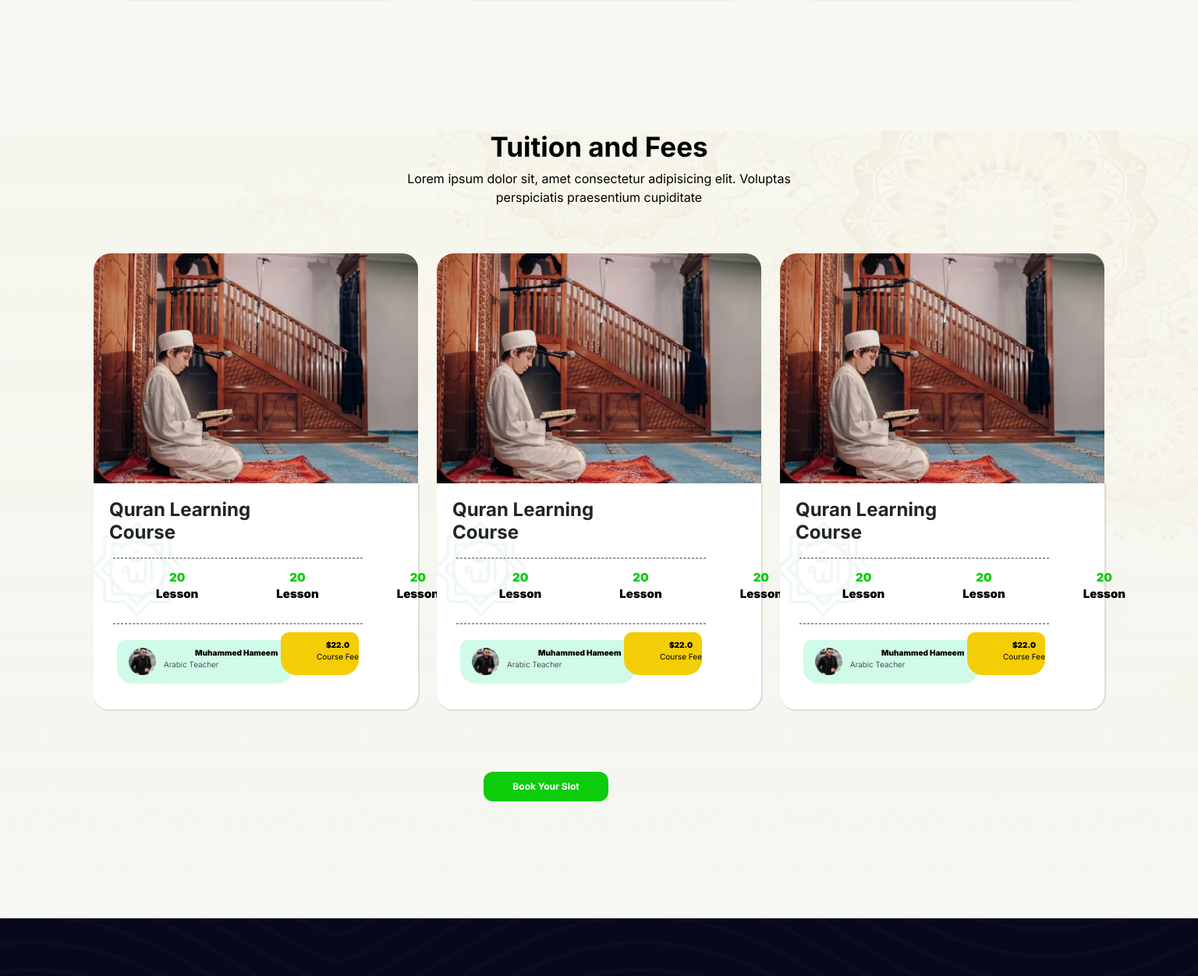
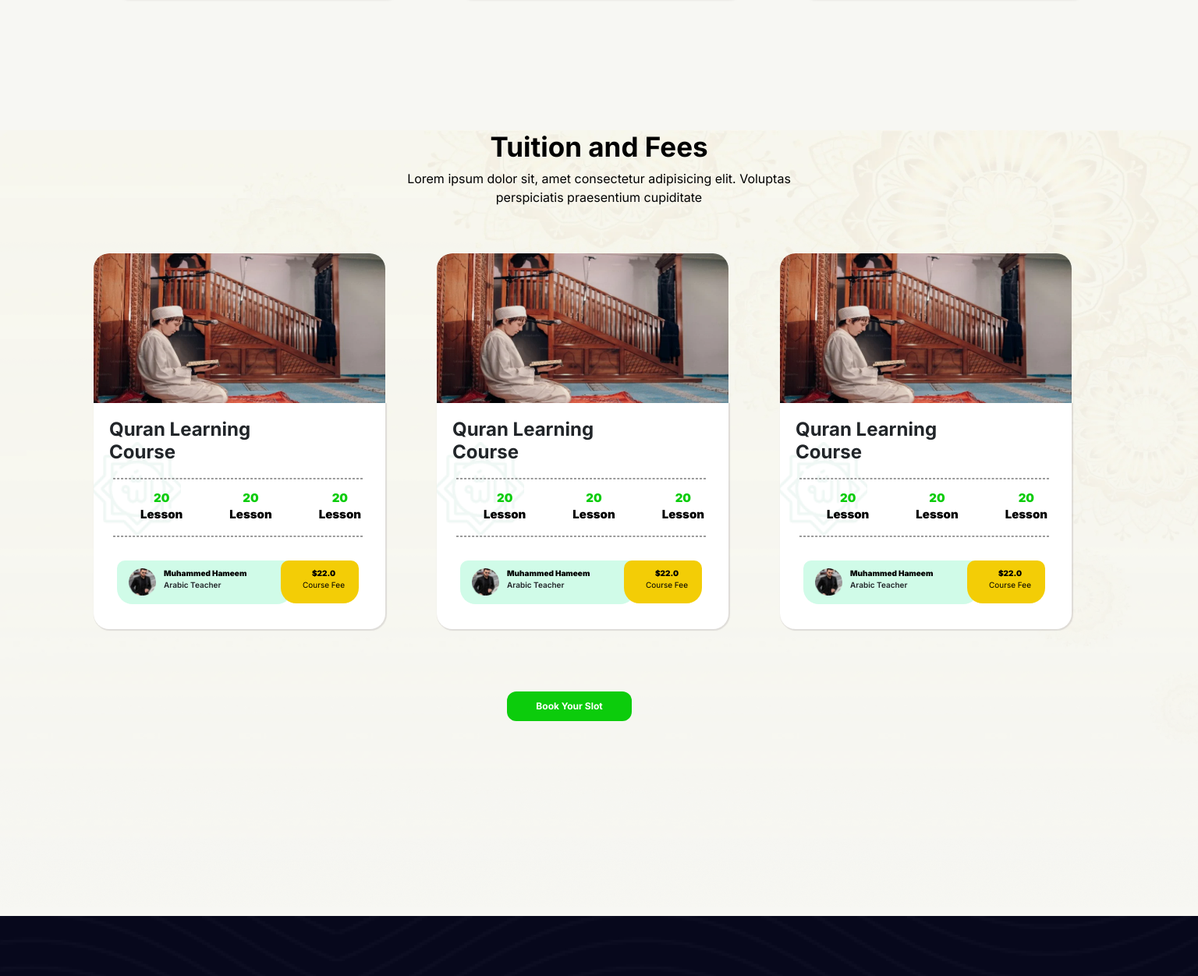
Before and after one commit to Nisaralik/DharoolBayyinah.org, a plain HTML site: page admission.html in a window 1536 px wide. Shown: the part 1481-2733 px from the top of the page at 78% size. Drawn offline with nearby package versions, Linux system fonts and the light colour scheme.

Commit message:
new one added

```diff
--- a/admission.html
+++ b/admission.html
@@ -48,7 +48,7 @@
               <div class="col-lg-6">
                 <div class="shapes">
                 </div>
-                <h3>About</h3>
+                <h3>Admission</h3>
               </div>
                 <h1>LOREM IPSUM DOLOR SIT,<br> AMET CONSECTETUR </h1>
                 <p>Lorem ipsum dolor sit amet consectetur adipisicing elit. Nisi cumque enim officia consectetur dolorem fugiat itaque ipsam, accusantium tempora eius nam, iste laudantium. Maiores debitis, suscipit voluptatem impedit rerum esse.</p>
--- a/asset/admission.css
+++ b/asset/admission.css
@@ -777,8 +777,8 @@ header.sticky ul li a {
 }
 
 .card-body img{
-    width: 100%;
-    height: 100%;
+    width: 374px;
+    height: 222px;
     position: relative;
     top: -600px;
     border-radius: 20px 20px 0 0;
@@ -788,7 +788,7 @@ header.sticky ul li a {
 }
 .image-des{
 
-    width: 100%;
+    width: 374px;
     height: 290px;
     background-color: #fff;
     position: relative;
@@ -825,7 +825,7 @@ header.sticky ul li a {
     display: flex;
     flex-wrap: wrap;
     flex-direction: row;
-    gap: 60px;
+    gap: 20px;
 
 }
 
@@ -835,7 +835,7 @@ header.sticky ul li a {
     font-weight: 900;
     position: relative;
     text-align: center;
-    left: 40px;
+    left: 20px;
     top: -70px;
 
 }
@@ -849,7 +849,7 @@ header.sticky ul li a {
     height: 0.5px;
     position: relative;
     left: 25px;
-    top: -110px;
+    top: -80px;
     border: 1px dashed  #9B9B9B;
 }
 .admission-det{
@@ -857,7 +857,7 @@ header.sticky ul li a {
     height: 56px;
     background-color: #D0FBE8;
     position: relative;
-    top: -150px;
+    top: -70px;
     border-radius: 10px 0 20px 20px;
     left: 30px;
 
@@ -873,13 +873,13 @@ header.sticky ul li a {
     font-size: 10px;
     font-weight: 900;
     position: relative;
-    left: 60px;
+    left: 20px;
     top: -20px;
     color: #000000;
 }
 .admission-det h5{
     font-size: 10px;
-    font-weight: 300;
+    font-weight: 600;
     position: relative;
     left: 60px;
     top: -25px;
@@ -890,7 +890,7 @@ header.sticky ul li a {
     background-color: #F3CD06;
     position: relative;
     left: 210px;
-    top: -75px;
+    top: -65px;
     border-radius: 10px 10px 20px 20px;
 }
 
@@ -900,7 +900,7 @@ header.sticky ul li a {
     font-weight: 900;
     position: relative;
     text-align: center;
-    left: 3px;
+    left: -15px;
     top: 10px;
 
 
@@ -911,6 +911,9 @@ header.sticky ul li a {
 }
 
 /*button section css */
+.Admission-btn{
+
+}
 
 .big-btn{
         width: 160px;
@@ -921,9 +924,12 @@ header.sticky ul li a {
         font-size: 12px;
         font-weight: bold;
         border: none;
+        margin-top: 100px;
         position: relative;
-        bottom: 550px;
-        left: 620px;
+        left: 650px;
+
+
+
     }
 
 
```
Also changed, not shown: academic.html (+1 -1 lines), contact.html (+1 -1 lines).
